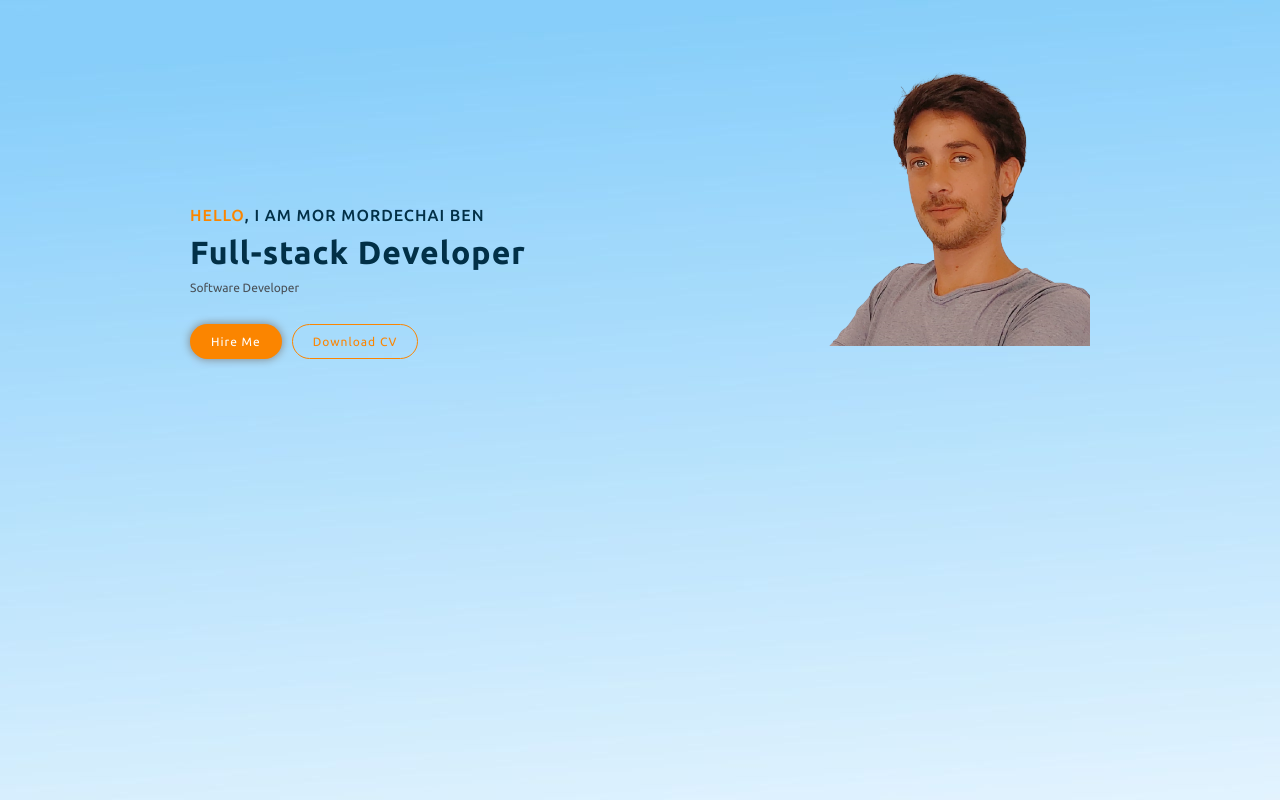
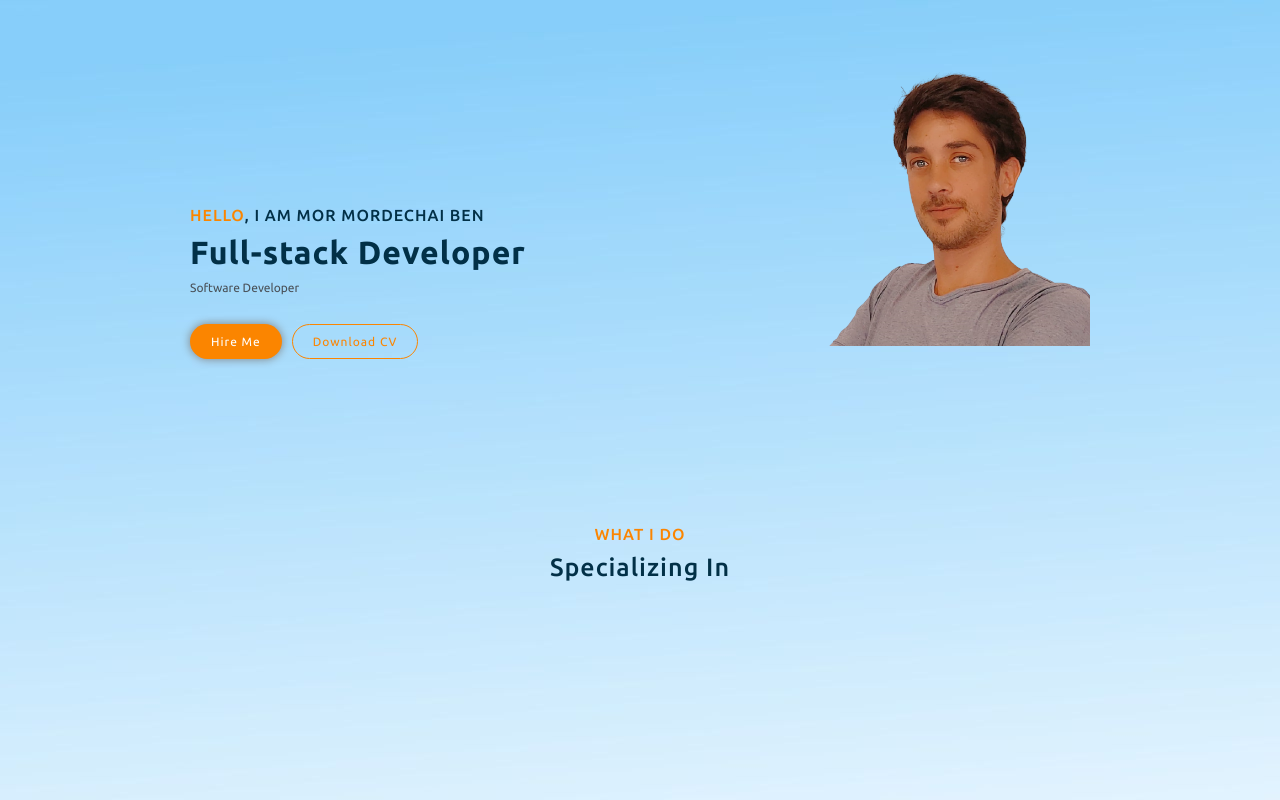
Before and after one commit to morMBen/mmb, a React (Create React App) app: page / in a window 1280 px wide. Built offline with nearby package versions, Linux system fonts and the light colour scheme.

Commit message:
small n medium heading

```diff
--- a/src/App.js
+++ b/src/App.js
@@ -1,4 +1,5 @@
-import Hero from './components/hero/index'
+import Hero from './components/hero'
+import Specializing from './components/Specializing';
 
 /**
  * @author {Mor Mordechai Ben}
@@ -9,6 +10,7 @@ const App = (props) => {
   return (
     <div>
       <Hero></Hero>
+      <Specializing />
     </div>
   )
 }
--- /dev/null
+++ b/src/components/Specializing/index.js
@@ -0,0 +1,14 @@
+import React from 'react'
+import MediumHeading from '../UI/MediumHeading';
+import SmallHeading from '../UI/SmallHeading';
+
+export const Specializing = (props) => {
+    return (
+        <div className='container'>
+            <SmallHeading text='what i do' />
+            <MediumHeading text='specializing in' />
+        </div>
+    )
+}
+
+export default Specializing;
--- /dev/null
+++ b/src/components/UI/MediumHeading.js
@@ -0,0 +1,9 @@
+import React from 'react'
+
+const MediumHeading = ({ text }) => {
+    return (
+        <p className='font-25 capitalize ls-1 text-color bold-500 text-align-center'>{text}</p>
+    )
+}
+
+export default MediumHeading;
--- /dev/null
+++ b/src/components/UI/SmallHeading.js
@@ -0,0 +1,9 @@
+import React from 'react'
+
+const SmallHeading = ({ text }) => {
+    return (
+        <p className='uppercase font-16 bold-500 primary-color ls-1 text-align-center mtb-10'>{text}</p>
+    )
+}
+
+export default SmallHeading
--- a/src/index.css
+++ b/src/index.css
@@ -20,9 +20,6 @@ body{
 .grey{
   color:#495057;
 }
-/* .black{
-  color:#212529
-} */
 .font-10{
   font-size: 10px;
 }
```
Also changed, not shown: src/components/Specializing/style.css (added).
